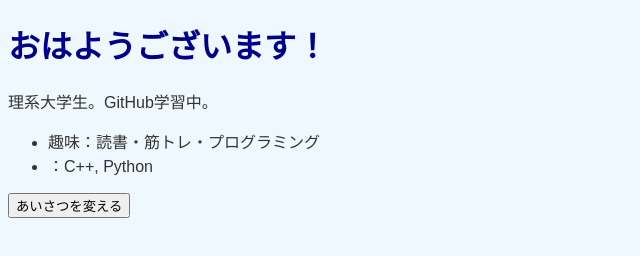
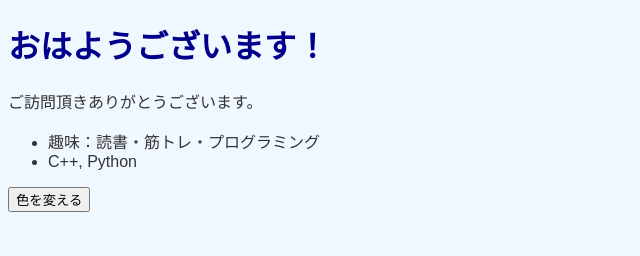
Before and after one commit to hato86/HelloWorld, a plain HTML site: page index.html in a window 1280 px wide. Shown: the whole page, without its empty margins (0-640 px from the left). Drawn offline with Linux system fonts and the light colour scheme.

Commit message:
greeting

```diff
--- a/index.html
+++ b/index.html
@@ -7,13 +7,13 @@
 </head>
 <body>
   <h1 id="greeting">こんにちは、はやとです。</h1>
-  <p>理系大学生。GitHub学習中。</p>
+  <p>ご訪問頂きありがとうございます。</p>
   <ul>
     <li>趣味：読書・筋トレ・プログラミング</li>
-    <li>：C++, Python</li>
+    <li>C++, Python</li>
   </ul>
 
-  <button id="changeTextButton">あいさつを変える</button>
+  <button id="changeTextButton">色を変える</button>
 
   <script src="app.js"></script>
 </body>
```
